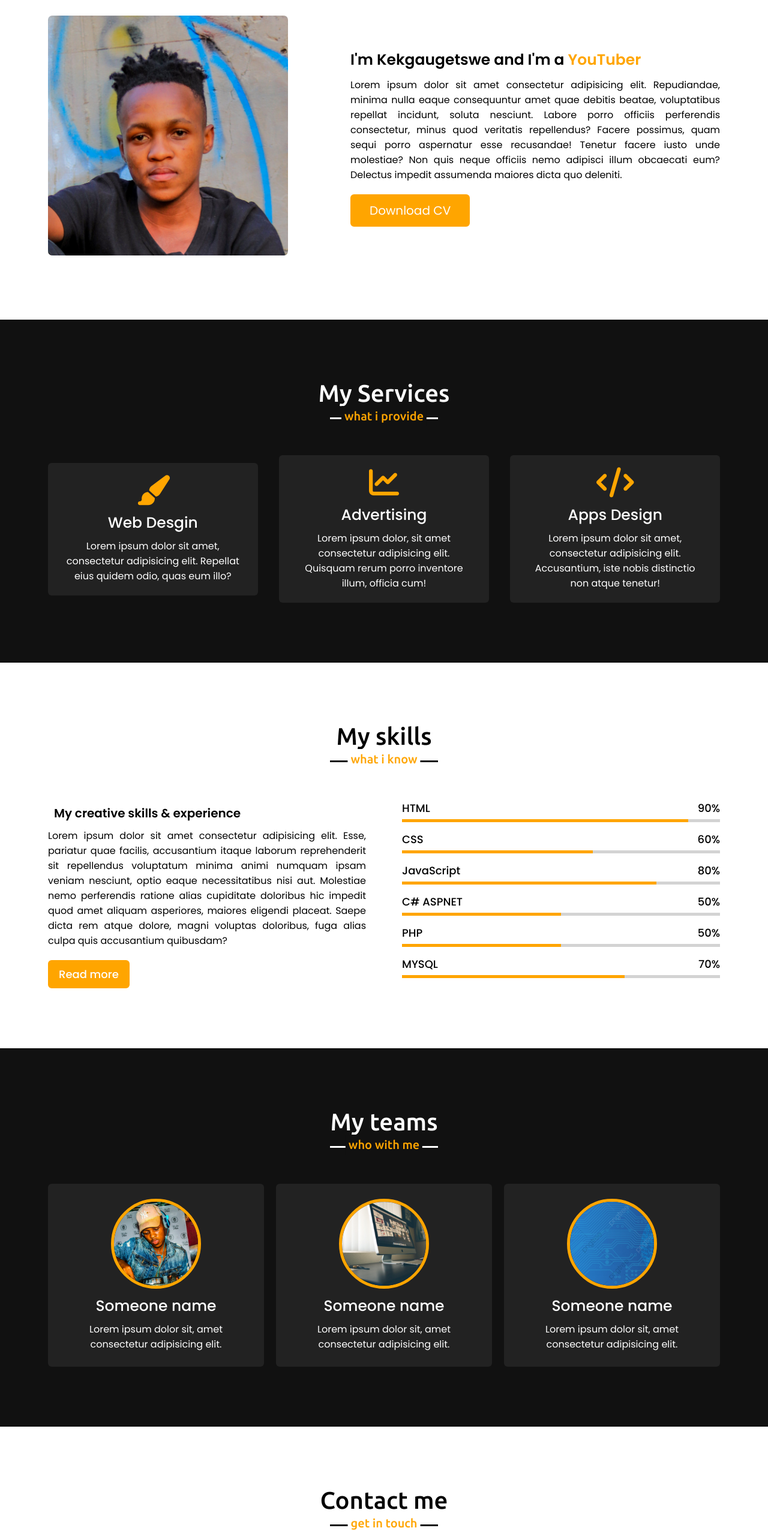
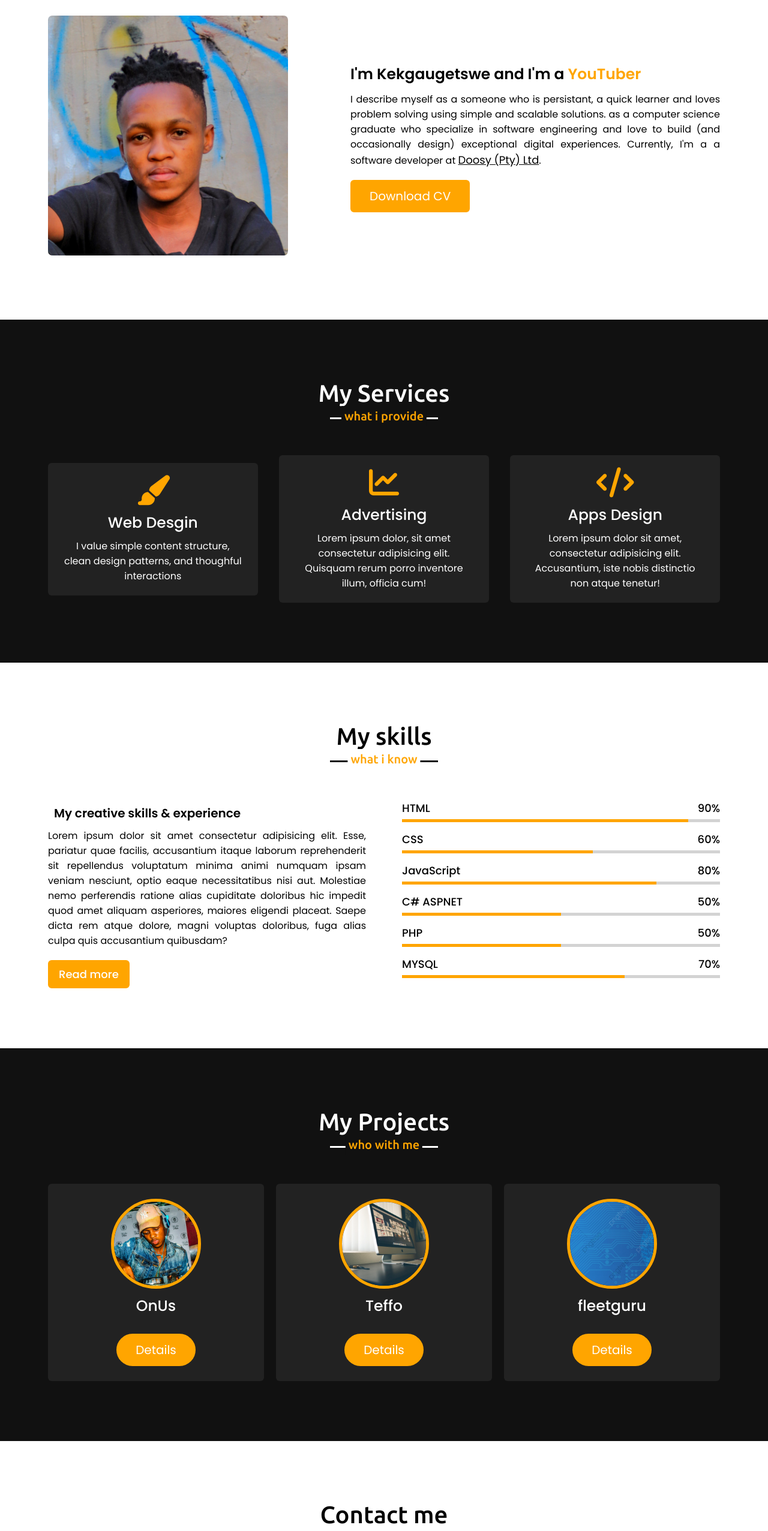
Before and after one commit to KekgaugetsweS/Kekgaugetswe.github.io, a plain HTML site: page index.html in a window 1280 px wide. Shown: the part 1000-3553 px from the top of the page at 60% size. Drawn offline with nearby package versions, Linux system fonts and the light colour scheme.

Commit message:
update portfolio

```diff
--- a/index.html
+++ b/index.html
@@ -61,8 +61,8 @@
             </div>
             <div class="column right">
                 <div class="text">I'm Kekgaugetswe and I'm a <span>YouTuber</span></div>
-                <p>Lorem ipsum dolor sit amet consectetur adipisicing elit. Repudiandae, minima nulla eaque consequuntur amet quae debitis beatae, voluptatibus repellat incidunt, soluta nesciunt. Labore porro officiis perferendis consectetur, minus quod veritatis repellendus? Facere possimus, quam sequi porro aspernatur esse recusandae! Tenetur facere iusto unde molestiae? Non quis neque officiis nemo adipisci illum obcaecati eum? Delectus impedit assumenda maiores dicta quo deleniti.</p>
-                <a href="#">Download CV</a>
+                <p>I describe myself as a someone who is  persistant, a quick learner and loves problem solving using simple and scalable solutions. as a computer science graduate who specialize in software engineering and love to build (and occasionally design) exceptional digital experiences. Currently, I'm a a software developer at <a  class="company_link" href="https://doosy.co.za/">Doosy (Pty) Ltd</a>.</p>
+                <a  href="https://drive.google.com/file/d/1WU2Gfc5rw2HDOYWcLthVAsS_-7Yrjj6Q/view?usp=sharing">Download CV</a>
             </div>
         </div>
     </div>
@@ -76,7 +76,7 @@
                 <div class="box">
                     <i class="fas fa-paint-brush"></i>
                     <div class="text">Web Desgin</div>
-                    <p>Lorem ipsum dolor sit amet, consectetur adipisicing elit. Repellat eius quidem odio, quas eum illo?</p></div>
+                    <p>I value simple content structure, clean design patterns, and thoughful interactions</p></div>
             </div>
 
             <div class="card">
@@ -160,30 +160,33 @@
     </div>
 </section>
 
-<!-- teams seaction start -->
-<section class="teams" id="teams">
+
+
+
+<!-- projects section start -->
+<section class="projects" id="projects">
     <div class="max-width">
-        <h2 class="title">My teams</h2>
+        <h2 class="title">My Projects</h2>
         <div class="carousel owl-carousel">
             <div class="card">
                 <div class="box">
                     <img src="images/profile-2.jpg" alt="">
-                    <div class="text">Someone name</div>
-                <p>Lorem ipsum dolor sit, amet consectetur adipisicing elit.</p>
+                    <div class="text">OnUs</div>
+                <a  href="#">Details</a>
                 </div>
             </div>
             <div class="card">
                 <div class="box">
                     <img src="images/banner4.jfif" alt="">
-                    <div class="text">Someone name</div>
-                <p>Lorem ipsum dolor sit, amet consectetur adipisicing elit.</p>
+                    <div class="text">Teffo</div>
+                    <a  href="#">Details</a>
                 </div>
             </div>
             <div class="card">
                 <div class="box">
                     <img src="images/banner2.jpg" alt="">
-                    <div class="text">Someone name</div>
-                <p>Lorem ipsum dolor sit, amet consectetur adipisicing elit.</p>
+                    <div class="text">fleetguru</div>
+                    <a  href="#">Details</a>
                 </div>
             </div>
 
@@ -213,7 +216,7 @@
                         <i class="fas fa-map-marker-alt"></i>
                         <div class="info">
                             <div class="head">Address</div>
-                            <div class="sub-title">Ga Chuene</div>
+                            <div class="sub-title">390 Van Lennep St, Pretoria Central, Pretoria 0002</div>
                         </div>
 
                     </div>
--- a/style.css
+++ b/style.css
@@ -166,7 +166,7 @@ section{
     padding: 100px 0;
  }
 
- .about, .services, .skills, .teams, .contact, footer{
+ .about, .projects, .services, .skills, .projects, .contact, footer{
      font-family: 'Poppins',sans-serif;
 
  }
@@ -260,23 +260,43 @@ section .title::after{
     border: 2px solid orange;
     transition: all 0.3s ease;
 }
+.about .about-content .right a.company_link{
+
+    display: inline-block;
+    background: none;
+    color: black;
+    text-decoration: underline;
+    text-align: justify;
+    font-size: 18px;
+    padding: 0px;
+    margin-top: 0px;
+    border-radius: none ;
+    border: none;
+    transition: all 0.3s ease;
+}
 
 .about .about-content .right a:hover{
     color: orange;
     background: none;
 }
 
+.about .about-content .right a.company_link:hover{
+    color: orange;
+    text-decoration: underline;
+    background: none;
+}
+
 /* services section styling */
-.services, .teams{
+.services, .projects{
     color: #fff;
     background: #111;
 }
 .services .title::before,
-.teams .title::before{
+.projects .title::before{
     background: #fff;
 }
 .services .title::after,
-.teams .title::after{
+.projects .title::after{
     background: #111;
     content: "what i provide" ;
 
@@ -408,11 +428,11 @@ section .title::after{
 
 
 /* teams section styling */
-.teams .title::after{
+.projects .title::after{
     content: "who with me";
 }
 
-.teams .carousel .card{
+.projects .carousel .card{
     background: #222;
     border-radius: 6px;
     padding: 25px 35px;
@@ -421,16 +441,16 @@ section .title::after{
     transition: all 0.3s ease;
 }
 
-.teams .carousel .card:hover{
+.projects .carousel .card:hover{
     background: orange;
 }
 
-.teams .carousel .card .text{
+.projects .carousel .card .text{
     font-size: 25px;
     font-weight: 500;
     margin: 10px 0 7px 0;
 }
-.teams .carousel .card .box{
+.projects .carousel .card .box{
     display: flex;
     flex-direction: column;
     align-items: center;
@@ -438,10 +458,10 @@ section .title::after{
     transition: all 0.3s ease;
 }
 
-.teams .carousel .card:hover .box{
+.projects .carousel .card:hover .box{
     transform: scale(1.05);
 }
-.teams .carousel .card img{
+.projects .carousel .card img{
     height: 150px;
     width: 150px;
     object-fit: cover;
@@ -449,7 +469,7 @@ section .title::after{
     border: 5px solid orange;
     transition: all 0.3s ease;
 }
-.teams .carousel .card:hover img{
+.projects .carousel .card:hover img{
     border-color: #fff;
 
 }
@@ -476,6 +496,36 @@ section .title::after{
     background: orange!important;
 
 }
+.projects .carousel .card:hover .box{
+    transform: scale(1.05);
+}
+
+.projects .carousel .card:hover img{
+    border-color: #fff;
+
+}
+
+.projects .carousel .card .box  a:hover{
+    color: orange;
+    background: #222
+}
+
+.projects .carousel .card .box a{
+    display: inline-block;
+    background: orange;
+    color: #fff;
+    font-size: 20px;
+    padding: 10px 30px;
+    margin-top: 20px;
+    border-radius: 50px;
+    border: 2px solid orange;
+    transition: all 0.3s ease;
+}
+
+
+
+
+
 
 /* contact section styyling */
 .contact .title::after{
```
